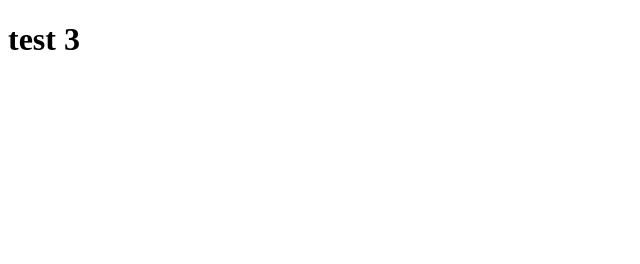
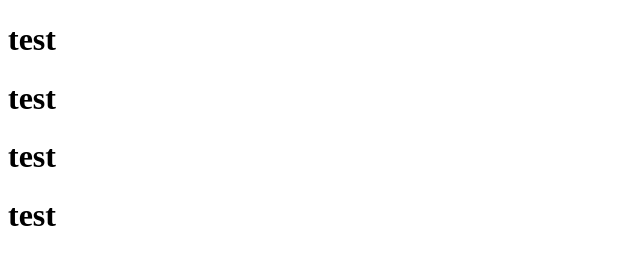
Before and after one commit to nikunj812/test3, a plain HTML site: page index.html in a window 1280 px wide. Shown: the whole page, without its empty margins (0-640 px from the left). Drawn offline with Linux system fonts and the light colour scheme.

Commit message:
f change

```diff
--- a/index.html
+++ b/index.html
@@ -7,6 +7,9 @@
     <title>Document</title>
 </head>
 <body>
-    <h1>test 3</h1>
+    <h1>test</h1>
+    <h1>test</h1>
+    <h1>test</h1>
+    <h1>test</h1>
 </body>
 </html>
```
